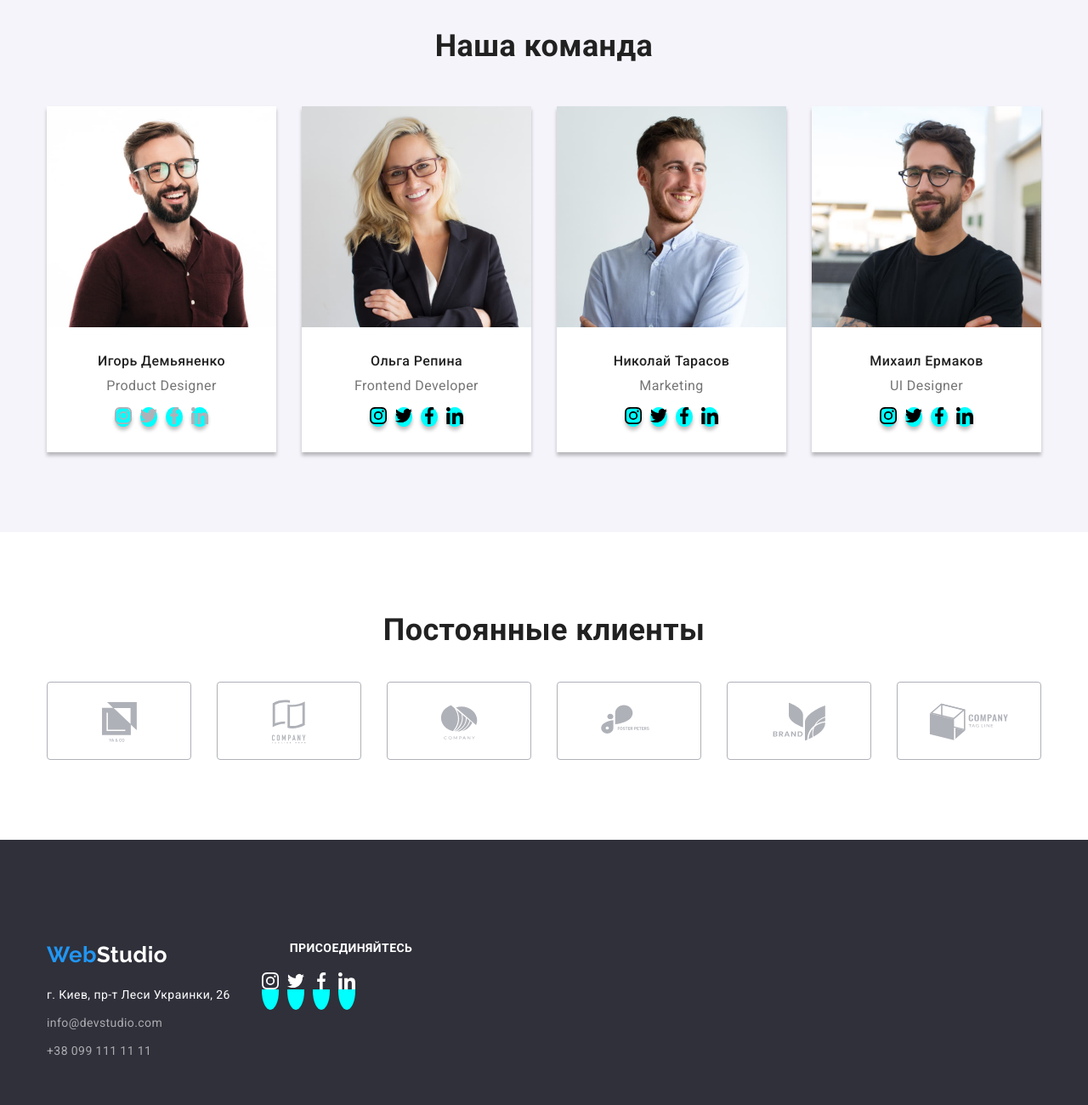
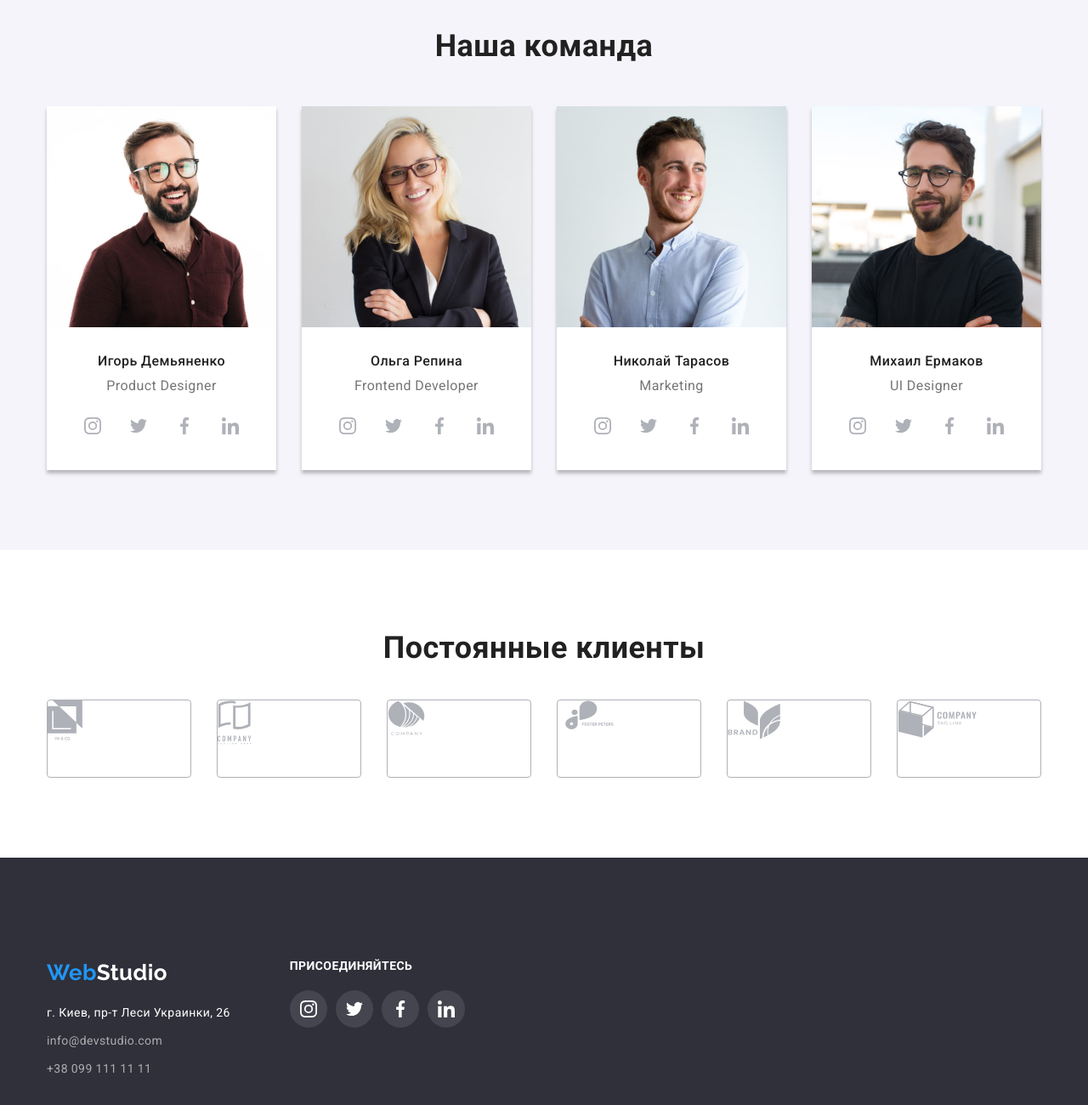
Before and after one commit to OlenaShyrina/goit-markup-hw-04, a plain HTML site: page index.html in a window 1280 px wide. Shown: the part 1660-2960 px from the top of the page at 85% size. Drawn offline with nearby package versions, Linux system fonts and the light colour scheme.

Commit message:
Add icons for footer, team

```diff
--- a/css/styles.css
+++ b/css/styles.css
@@ -297,11 +297,12 @@ nav {
 
 .wedo.list {
   display: flex;
+  gap: 30px;
 }
 
-.wedo.list .item + .item {
+/* .wedo.list .item + .item {
   margin-left: 30px;
-}
+} */
 
 /* Section Our team */
 
@@ -314,7 +315,7 @@ nav {
   gap: 30px;
 }
 
-.team.list .item {
+.team.list .teammate {
   box-shadow: 0px 4px 4px rgba(0, 0, 0, 0.25);
 }
 
@@ -330,7 +331,7 @@ nav {
   display: block;
 }
 
-.teammate-name {
+.name {
   margin-bottom: 10px;
 
   font-weight: 500;
@@ -347,30 +348,26 @@ nav {
 
 .socials {
   display: flex;
-  justify-content: center;
+  justify-content: space-between;
   gap: 10px;
+  margin-left: 32px;
+  margin-right: 32px;
 }
 
-.socials.list .item {
-  background-color: aqua;
-  border: none;
-  border-radius: 50%;
-}
-
-/* .socials .link {
+.socials .link {
   display: block;
-  margin: 10px;
-  font-size: 0;
-} */
-
-.socials .link-icon {
+  width: 44px;
+  height: 44px;
+  padding: 12px;
   fill: #afb1b8;
 }
 
-.socials .link-icon:hover,
-.socials .link-icon:focus {
+.socials .link:hover,
+.socials .link:focus {
+  background-color: var(--accent-color);
   fill: #ffffff;
-  background-color: var(--accent-color);
+  border: none;
+  border-radius: 50%;
 }
 
 /* Clients */
@@ -393,28 +390,16 @@ nav {
 
 .client-link {
   display: block;
-  padding: 16px 31px;
-  height: 92px;
+  height: 100%;
+  fill: #afb1b8;
   border: 1px solid #afb1b8;
   border-radius: 4px;
 }
 
-.client-logo {
-  display: flex;
-  justify-content: center;
-  align-items: center;
-  width: 106px;
-  height: 60px;
-}
-
-.clients-link:hover,
-.clients-link:focus {
+.client-link:hover,
+.client-link:focus {
+  fill: var(--accent-color);
   border: 1px solid var(--accent-color);
-  fill: var(--accent-color);
-}
-
-.client-icon {
-  fill: #afb1b8;
 }
 
 /* Portfolio */
@@ -563,24 +548,23 @@ nav {
 }
 
 .socials.footer {
-  width: 44px;
-  height: 44px;
+  margin: 0;
   padding: 0;
 }
 
-.socials .link {
-  font-size: 0;
+.socials.footer .link {
+  background-color: rgba(255, 255, 255, 0.1);
+  border: none;
+  border-radius: 50%;
+}
+
+.socials.footer .link:hover,
+.socials.footer .link:focus {
+  background-color: var(--accent-color);
 }
 
 .link-icon.footer {
   padding: 0;
+  fill: #ffffff;
+  background-color: transparent;
 }
-
-.socials .link-icon.footer {
-  fill: #ffffff;
-}
-
-.socials .link-icon.footer:hover,
-.socials .link-icon.footer:focus {
-  background-color: var(--accent-color);
-}
--- a/index.html
+++ b/index.html
@@ -138,7 +138,7 @@
         <div class="container">
           <h2 class="section-title">Наша команда</h2>
           <ul class="team list">
-            <li class="item">
+            <li class="teammate">
               <img
                 class="foto"
                 src="./images/img1.jpg"
@@ -147,7 +147,7 @@
                 height="260"
               />
               <div class="card">
-                <h3 class="teammate-name">Игорь Демьяненко</h3>
+                <h3 class="name">Игорь Демьяненко</h3>
                 <p class="position" lang="en">Product Designer</p>
                 <ul class="socials list">
                   <li class="item">
@@ -181,7 +181,7 @@
                 </ul>
               </div>
             </li>
-            <li class="item">
+            <li class="teammate">
               <img
                 class="foto"
                 src="./images/img2.jpg"
@@ -190,7 +190,7 @@
                 height="260"
               />
               <div class="card">
-                <h3 class="teammate-name">Ольга Репина</h3>
+                <h3 class="name">Ольга Репина</h3>
                 <p class="position" lang="en">Frontend Developer</p>
                 <ul class="socials list">
                   <li class="item">
@@ -224,7 +224,7 @@
                 </ul>
               </div>
             </li>
-            <li class="item">
+            <li class="teammate">
               <img
                 class="foto"
                 src="./images/img3.jpg"
@@ -233,7 +233,7 @@
                 height="260"
               />
               <div class="card">
-                <h3 class="teammate-name">Николай Тарасов</h3>
+                <h3 class="name">Николай Тарасов</h3>
                 <p class="position" lang="en">Marketing</p>
                 <ul class="socials list">
                   <li class="item">
@@ -267,7 +267,7 @@
                 </ul>
               </div>
             </li>
-            <li class="item">
+            <li class="teammate">
               <img
                 class="foto"
                 src="./images/img4.jpg"
@@ -277,7 +277,7 @@
                 height="260"
               />
               <div class="card">
-                <h3 class="teammate-name">Михаил Ермаков</h3>
+                <h3 class="name">Михаил Ермаков</h3>
                 <p class="position" lang="en">UI Designer</p>
                 <ul class="socials list">
                   <li class="item">
@@ -322,56 +322,44 @@
           <ul class="clients list">
             <li class="item">
               <a class="client-link" href="">
-                <div class="client-logo">
                 <svg class="client-icon" width="41" height="47">
                   <use href="./images/icons.svg#icon-union"></use>
                 </svg>
-                </div>
               </a>
             </li>
             <li class="item">
               <a class="client-link" href="">
-                <div class="client-logo">
                 <svg class="client-icon" width="40" height="52">
                   <use href="./images/icons.svg#icon-taglinehere"></use>
                 </svg>
-                </div>
               </a>
             </li>
             <li class="item">
               <a class="client-link" href="">
-                <div class="client-logo">
                 <svg class="client-icon" width="44" height="41">
                   <use href="./images/icons.svg#icon-company"></use>
                 </svg>
-                </div>
               </a>
             </li>
             <li class="item">
               <a class="client-link" href="">
-                <div class="client-logo">
                 <svg class="client-icon" width="85" height="41">
                   <use href="./images/icons.svg#icon-foster"></use>
                 </svg>
-                </div>
               </a>
             </li>
             <li class="item">
               <a class="client-link" href="">
-                <div class="client-logo">
                 <svg class="client-icon" width="63" height="46">
                   <use href="./images/icons.svg#icon-brand"></use>
                 </svg>
-                </div>
               </a>
             </li>
             <li class="item">
               <a class="client-link" href="">
-                <div class="client-logo">
                 <svg class="client-icon" width="94" height="44">
                   <use href="./images/icons.svg#icon-tagline"></use>
                 </svg>
-                </div>
               </a>
             </li>
           </ul>
```
Lines whose indentation alone changed are shown as unchanged.
